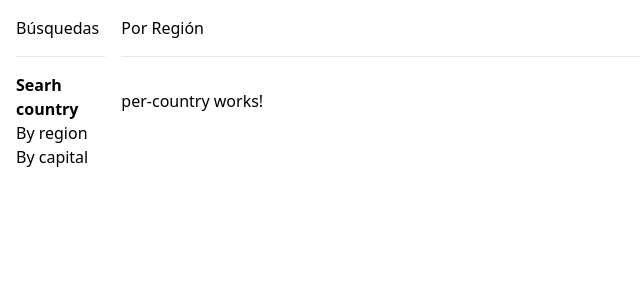
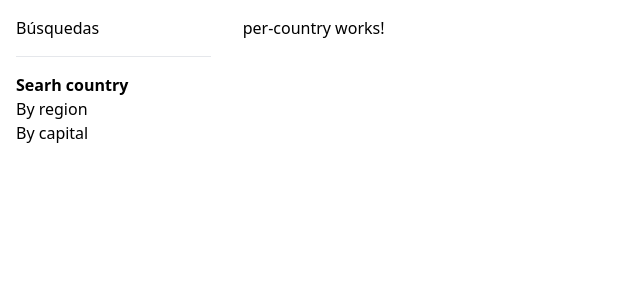
Before and after one commit to sifloz/search-countries-app, an Angular app: page / in a window 1280 px wide. Shown: the top 300 px of the page, without its empty margins (0-640 px from the left). Built offline with nearby package versions, Linux system fonts and the light colour scheme.

Commit message:
Removed app component header title

```diff
--- a/src/app/app.component.html
+++ b/src/app/app.component.html
@@ -1,9 +1,7 @@
 <div class="grid grid-cols-12 gap-4 p-4">
-    <app-sidebar class="col-span-1"></app-sidebar>
-    <div class="col-span-11">
-        <div class="grid grid-cols-1 gap-4">
-            <h2>Por Región</h2>
-            <hr>
+    <app-sidebar class="col-span-2"></app-sidebar>
+    <div class="col-span-10">
+        <div class="grid grid-cols-1 px-4">
             <router-outlet></router-outlet>
         </div>
     </div>
```
